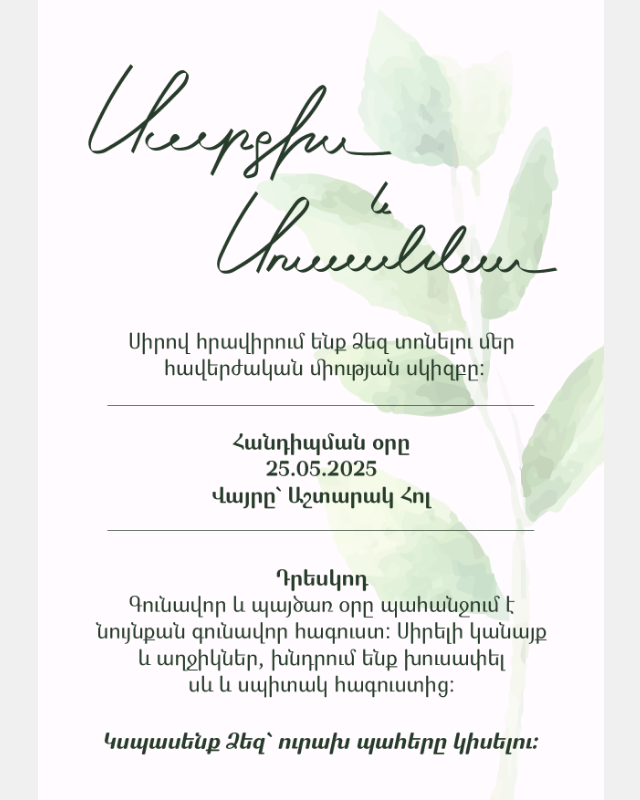
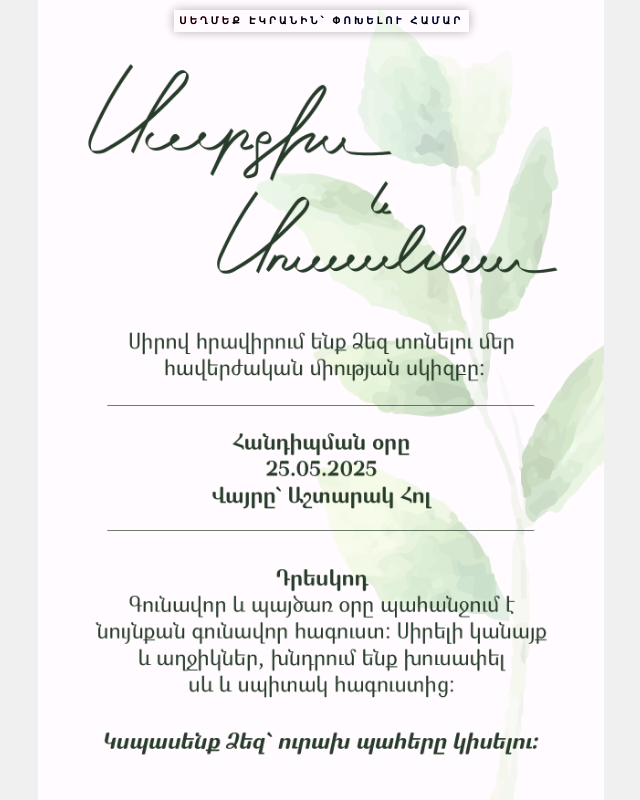
Before and after one commit to erikdarbinyan7/Sargis-Susanna.github.io, a plain HTML site: page index.html in a window 1280 px wide. Shown: the whole page, without its empty margins (319-959 px from the left). Drawn offline with Linux system fonts and the light colour scheme.

Commit message:
Add files via upload

```diff
--- a/index.html
+++ b/index.html
@@ -22,7 +22,7 @@
             position: absolute;
             top: 5px;
             color: #000000;
-            font-size: 10px;
+            font-size: 9px;
             font-weight: bold;
             text-align: center;
             text-transform: uppercase;
@@ -61,7 +61,7 @@
     </style>
 </head>
 <body>
-    <h1 id="message">Սեղմեք էկրանին՝ փոխելու համար</h1>
+    <h1 style="display: none" id="message">Սեղմեք էկրանին՝ փոխելու համար</h1>
     <img id="image" src="front.png" alt="Image" onclick="switchImage()">
 
     <script>
@@ -91,10 +91,14 @@
             }, 500); // Matches the transition duration for fade-out effect
         }
 
+        setTimeout(function() {
+            document.getElementById("message").style.display = "block";
+        }, 4000); // 4000ms = 4 seconds
+
         // Hide the <h1> after 3 seconds
         setTimeout(function() {
             document.getElementById("message").style.display = "none";
-        }, 3000); // 3000ms = 3 seconds
+        }, 8000); // 8000ms = 4 + 4 seconds
     </script>
 </body>
 </html>
```
